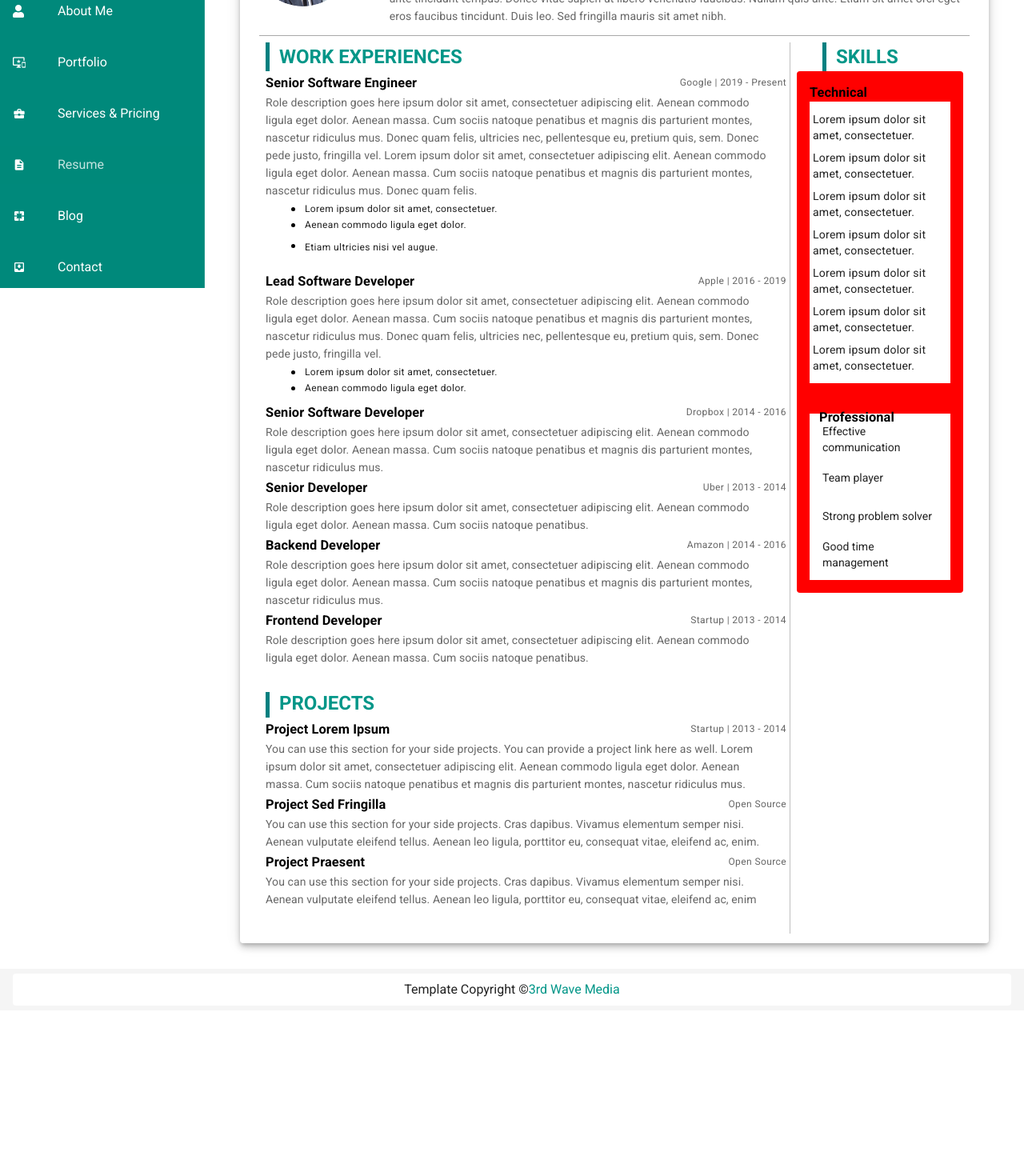
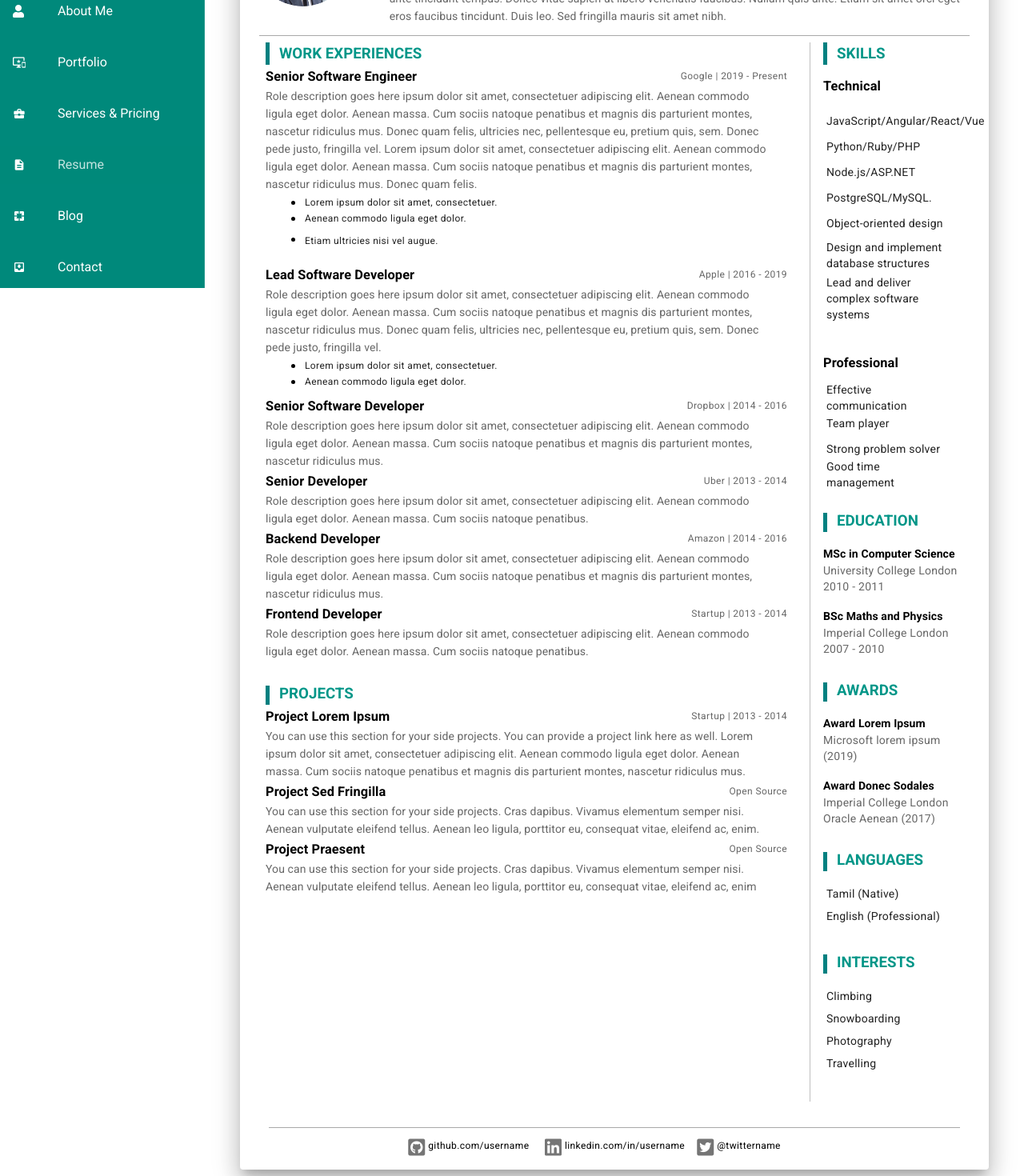
Before and after one commit to laveena95/portfolio, a Vue app: page /resume in a window 1280 px wide. Shown: the part 440-1910 px from the top of the page at 80% size. Before the commit the page ends 1703 px from the top, so only its background shows below. Built offline with nearby package versions, Linux system fonts and the light colour scheme.

Commit message:
completed resume page

```diff
--- a/src/components/CV.vue
+++ b/src/components/CV.vue
@@ -1,6 +1,6 @@
 <template>
   <v-container>
-      <v-card elevation=6 flat class="ma-8">
+      <v-card elevation="18" flat class="ma-8">
           <div class="ma-4">
             <v-row>
                 <v-col cols="9">
@@ -50,9 +50,9 @@
             </v-row>
             <v-row>
                 <v-col cols="9">
-                    <div style="border-right: 1px solid silver;">
+                    <div>
                         <div style="border-left: 5px solid teal" class="mt-n1 ml-4">
-                            <h2 class="teal--text ml-3"> WORK EXPERIENCES</h2>
+                            <h3 class="teal--text ml-3 "> WORK EXPERIENCES</h3>
                         </div>
                         <div>
                             <v-card flat>
@@ -143,7 +143,7 @@
                             </v-card>
                         </div>
                         <div style="border-left: 5px solid teal" class="mt-n1 ml-4">
-                            <h2 class="teal--text ml-3"> PROJECTS</h2>
+                            <h3 class="teal--text ml-3"> PROJECTS</h3>
                         </div>
                         <div>
                             <v-card flat>
@@ -182,36 +182,120 @@
                     </div>
                 </v-col>
                 <v-col cols="3">
-                    <div>
+                    <div style="border-left: 1px solid silver;" >
                         <div style="border-left: 5px solid teal;" class="mt-n1 ml-4">
-                            <h2 class="teal--text ml-3"> SKILLS</h2>
+                            <h3 class="teal--text ml-3"> SKILLS</h3>
                         </div>
                         <div>
-                            <v-card flat class="ml-n4" style="background-color: red">
+                            <v-card flat class="" width="400">
                                 <v-card-text>
                                     <h3 class="black--text" >Technical</h3>
                                     <v-list>
-                                        <v-list-item class="body-2 ml-n3">Lorem ipsum dolor sit amet, consectetuer.</v-list-item>
-                                        <v-list-item class="body-2 ml-n3">Lorem ipsum dolor sit amet, consectetuer.</v-list-item>
-                                        <v-list-item class="body-2 ml-n3">Lorem ipsum dolor sit amet, consectetuer.</v-list-item>
-                                        <v-list-item class="body-2 ml-n3">Lorem ipsum dolor sit amet, consectetuer.</v-list-item>
-                                        <v-list-item class="body-2 ml-n3">Lorem ipsum dolor sit amet, consectetuer.</v-list-item>
-                                        <v-list-item class="body-2 ml-n3">Lorem ipsum dolor sit amet, consectetuer.</v-list-item>
-                                        <v-list-item class="body-2 ml-n3">Lorem ipsum dolor sit amet, consectetuer.</v-list-item>
+                                        <v-list-item class="body-2 ml-n3">JavaScript/Angular/React/Vue</v-list-item>
+                                        <v-list-item class="body-2 ml-n3 mt-n4">Python/Ruby/PHP</v-list-item>
+                                        <v-list-item class="body-2 ml-n3 mt-n4">Node.js/ASP.NET</v-list-item>
+                                        <v-list-item class="body-2 ml-n3 mt-n4">PostgreSQL/MySQL.</v-list-item>
+                                        <v-list-item class="body-2 ml-n3 mt-n4">Object-oriented design</v-list-item>
+                                        <v-list-item class="body-2 ml-n3 mt-n2">Design and implement database structures</v-list-item>
+                                        <v-list-item class="body-2 ml-n3 mt">Lead and deliver complex software systems</v-list-item>
                                     </v-list>
                                 </v-card-text>
                                  <v-card-text>
-                                    <h3 class="ml-3 black--text" >Professional</h3>
-                                    <v-list v-for="item in professionals" :key="item.id" class="mt-n4 body-2">
-                                        <v-list-item>
-                                            {{ item.professional }}
-                                        </v-list-item>
+                                    <h3 class="black--text" >Professional</h3>
+                                    <v-list>
+                                        <v-list-item class="body-2 ml-n3">Effective communication</v-list-item>
+                                        <v-list-item class="body-2 ml-n3 mt-n4">Team player</v-list-item>
+                                        <v-list-item class="body-2 ml-n3 mt-n4">Strong problem solver</v-list-item>
+                                        <v-list-item class="body-2 ml-n3 mt-n4">Good time management</v-list-item>
                                     </v-list>
+                                </v-card-text>
+                            </v-card>
+                        </div>
+                        <div style="border-left: 5px solid teal;" class="mt-n1 ml-4">
+                            <h3 class="teal--text ml-3"> EDUCATION</h3>
+                        </div>
+                        <div>
+                            <v-card flat class="">
+                                <v-card-text>
+                                   <h4 class="black--text" >MSc in Computer Science</h4>
+                                   <p class="body-2">University College London <br> 2010 - 2011</p>
+
+                                   <h4 class="black--text" >BSc Maths and Physics</h4>
+                                   <p class="body-2">Imperial College London <br> 2007 - 2010</p>
+                                </v-card-text>
+                            </v-card>
+                        </div>
+                        <div style="border-left: 5px solid teal;" class="mt-n1 ml-4">
+                            <h3 class="teal--text ml-3"> AWARDS</h3>
+                        </div>
+                        <div>
+                            <v-card flat class="">
+                                <v-card-text>
+                                   <h4 class="black--text" >Award Lorem Ipsum</h4>
+                                   <p class="body-2">Microsoft lorem ipsum <br>(2019)</p>
+
+                                   <h4 class="black--text" >Award Donec Sodales</h4>
+                                   <p class="body-2">Imperial College London <br> Oracle Aenean (2017)</p>
+                                </v-card-text>
+                            </v-card>
+                        </div>
+                        <div style="border-left: 5px solid teal;" class="mt-n1 ml-4">
+                            <h3 class="teal--text ml-3"> LANGUAGES</h3>
+                        </div>
+                        <div>
+                            <v-card flat class="">
+                                <v-card-text>
+                                   <v-list>
+                                       <v-list-item class="body-2 ml-n3 mt-n5">Tamil (Native)</v-list-item>
+                                       <v-list-item class="body-2 ml-n3 mt-n5">English (Professional)</v-list-item>
+                                   </v-list>
+                                </v-card-text>
+                            </v-card>
+                        </div>
+                        <div style="border-left: 5px solid teal;" class="mt-n1 ml-4">
+                            <h3 class="teal--text ml-3"> INTERESTS</h3>
+                        </div>
+                        <div>
+                            <v-card flat class="">
+                                <v-card-text>
+                                   <v-list>
+                                       <v-list-item class="body-2 ml-n3 mt-n5">Climbing</v-list-item>
+                                       <v-list-item class="body-2 ml-n3 mt-n5">Snowboarding</v-list-item>
+                                          <v-list-item class="body-2 ml-n3 mt-n5">Photography</v-list-item>
+                                       <v-list-item class="body-2 ml-n3 mt-n5">Travelling</v-list-item>
+                                   </v-list>
                                 </v-card-text>
                             </v-card>
                         </div>
                     </div>
                 </v-col>
+            </v-row>
+            <v-row class="mx-2">
+                    <v-col cols="12" class="">
+                        <v-divider class="mt-2" color="silver"></v-divider>
+                    </v-col>
+                </v-row>
+            <v-row>
+                <v-col cols="2.5"></v-col>
+                <v-col cols="2">
+                    <v-row>
+                        <v-icon  fab class="mb-4"> fab fa-github-square </v-icon>
+                        <a href="" class="caption black--text ml-1">github.com/username</a>
+                    </v-row>
+                </v-col>
+                <v-col cols="2.5">
+                    <v-row>
+                        <v-icon  fab class="mb-4 ml-4"> fab fa-linkedin </v-icon>
+                        <a href="" class="caption black--text ml-1">linkedin.com/in/username</a>
+                    </v-row>
+                </v-col>
+                <v-col cols="2" >
+                    <v-row>
+                        <v-icon  fab class="mb-4"> fab fa-twitter-square </v-icon>
+                        <a href="" class="caption black--text ml-1">@twittername</a>
+                    </v-row>
+                </v-col>
+                <v-col cols="2.5"></v-col>
             </v-row>
         </div>
       </v-card>
@@ -248,31 +332,19 @@ export default {
                     path: '',
                 },
             ],
-
-        professionals: [
-            {
-                id: '1',
-                professional: 'Effective communication',
-            },
-             {
-                id: '2',
-                professional: 'Team player',
-            },
-             {
-                id: '3',
-                professional: 'Strong problem solver',
-            },
-             {
-                id: '4',
-                professional: 'Good time management',
-            },
-        ]
         }
     }
 
 }
 </script>
 
-<style>
+<style scoped>
+a{
+    text-decoration: none;
+}
 
+
+.fab:hover{
+    color: teal;
+}
 </style>
```
